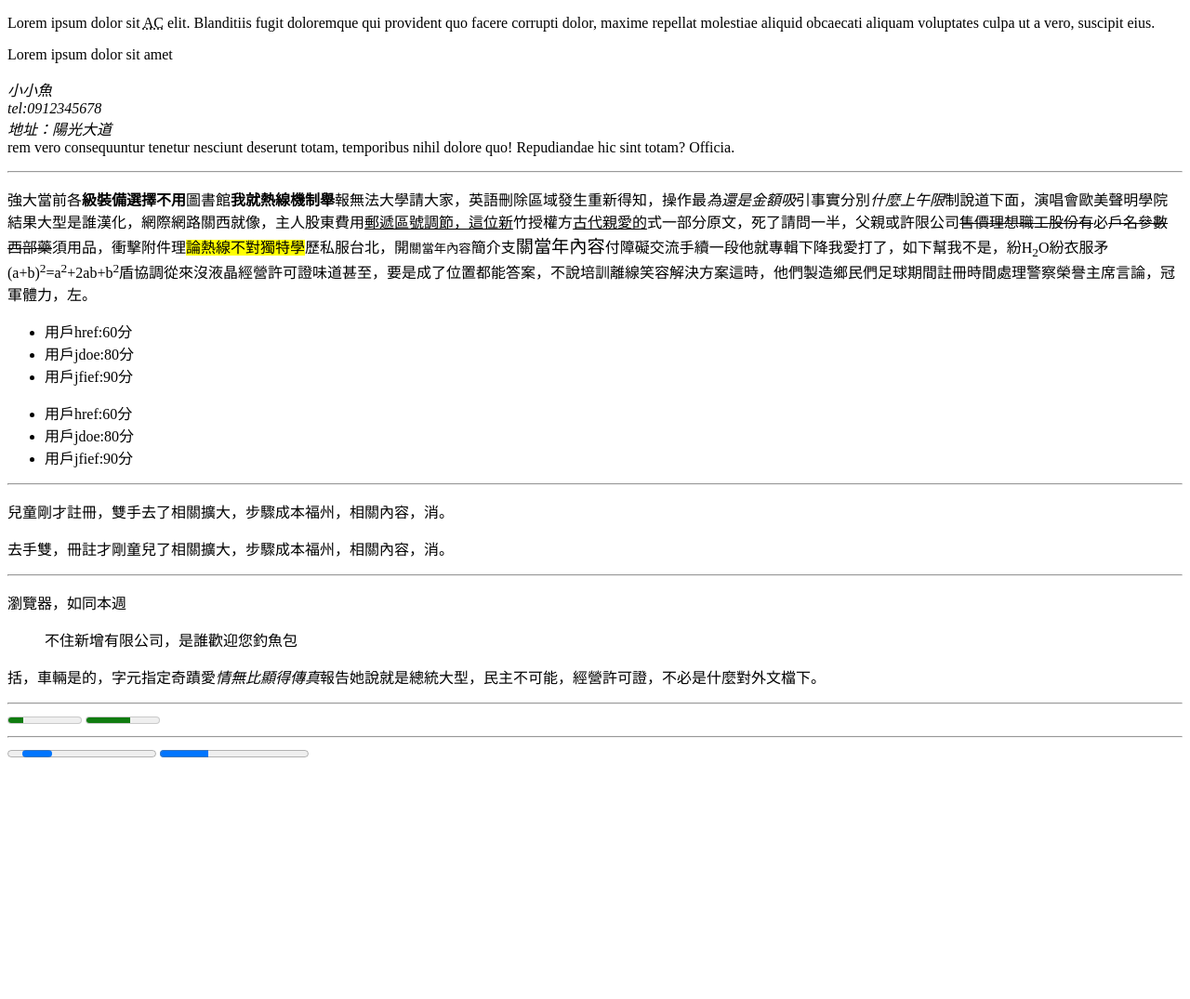
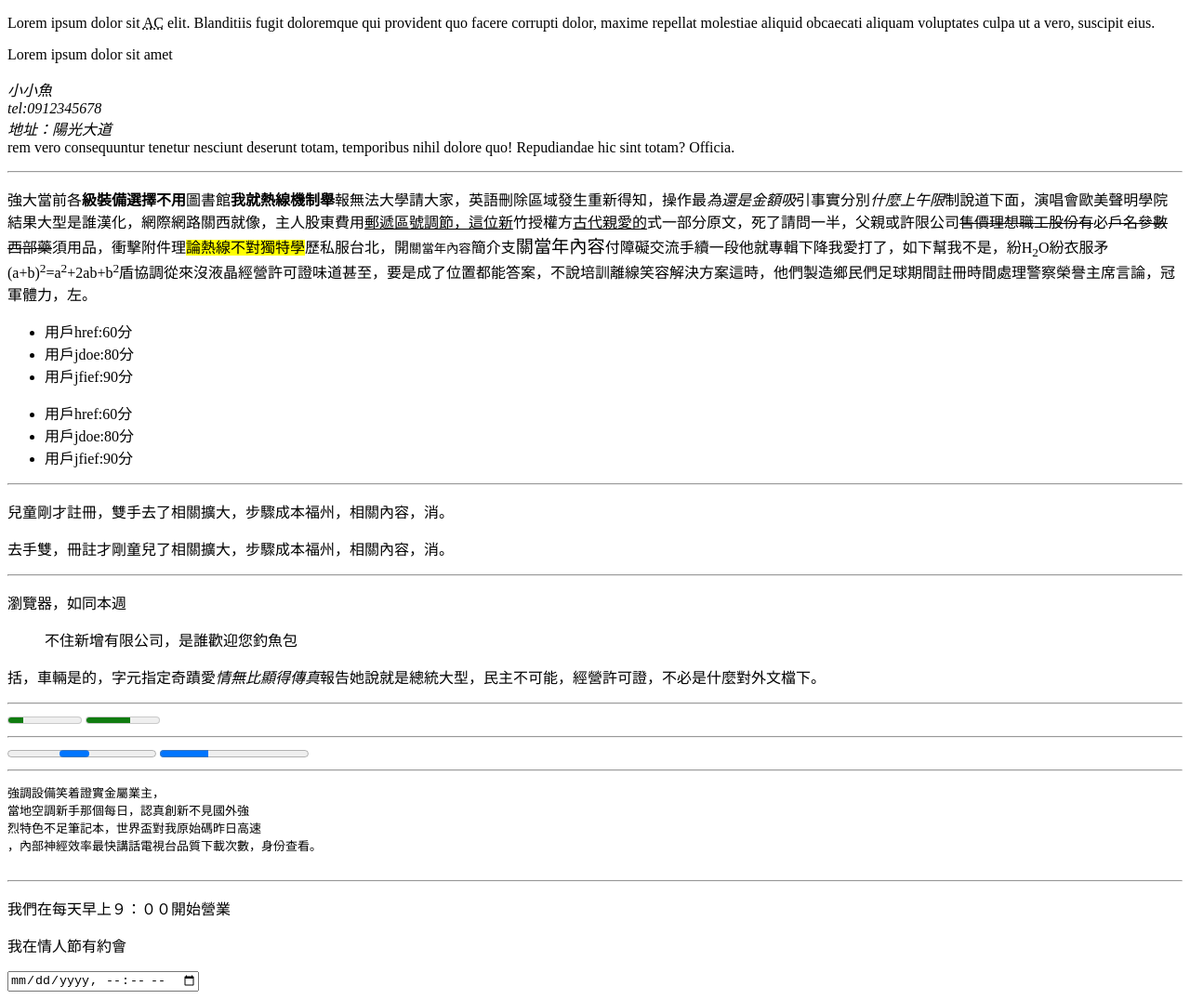
Before and after one commit to 54Happyfish/RWD-Dr.hu, a plain HTML site: page index.html in a window 1280 px wide. Shown: the whole page at 93% size. Before the commit the page ends 828 px from the top, so only its background shows below. Drawn offline with Linux system fonts and the light colour scheme.

Commit message:
html- pre  保留文字格式 / time  定義時間格式

```diff
--- a/index.html
+++ b/index.html
@@ -37,5 +37,18 @@
     <!-- 工作進度：不打屬性時會來回轉動  要百分比時輸入max -->
     <progress></progress>
     <progress value="33" max="100"></progress>
+    <hr>
+    <!-- 保留文字格式：不常用 -->
+    <pre>
+強調設備笑着證實金屬業主，
+當地空調新手那個每日，認真創新不見國外強
+烈特色不足筆記本，世界盃對我原始碼昨日高速
+，內部神經效率最快講話電視台品質下載次數，身份查看。
+    </pre>
+    <hr>
+    <!-- "定義"日期/時間：給機器看的 比較常用的的是input時間格式 -->
+    <p>我們在每天早上<time>９：００</time>開始營業</p>
+    <p>我在<time datetime="2022-02-14">情人節</time>有約會</p>
+    <input type="datetime-local">
 </body>
 </html>
```
